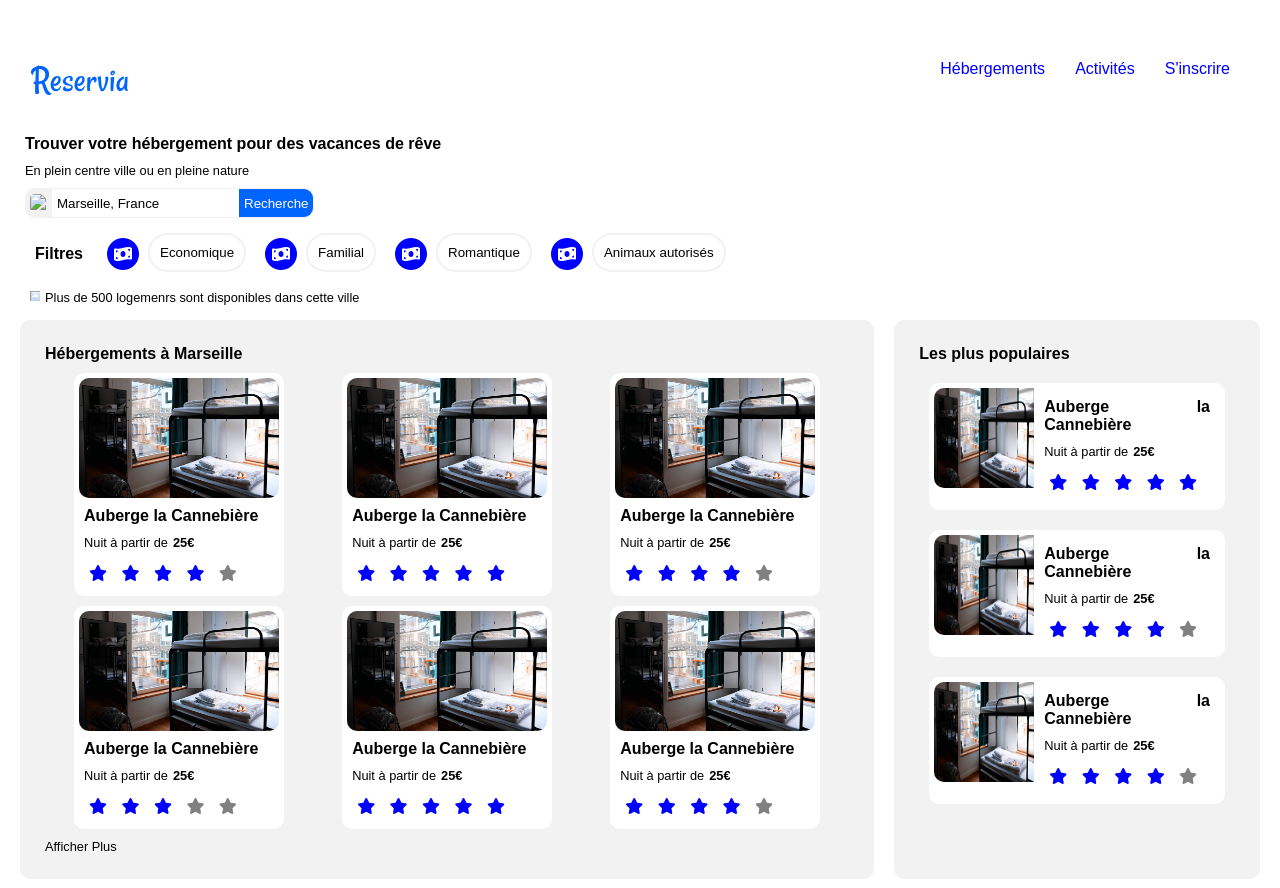
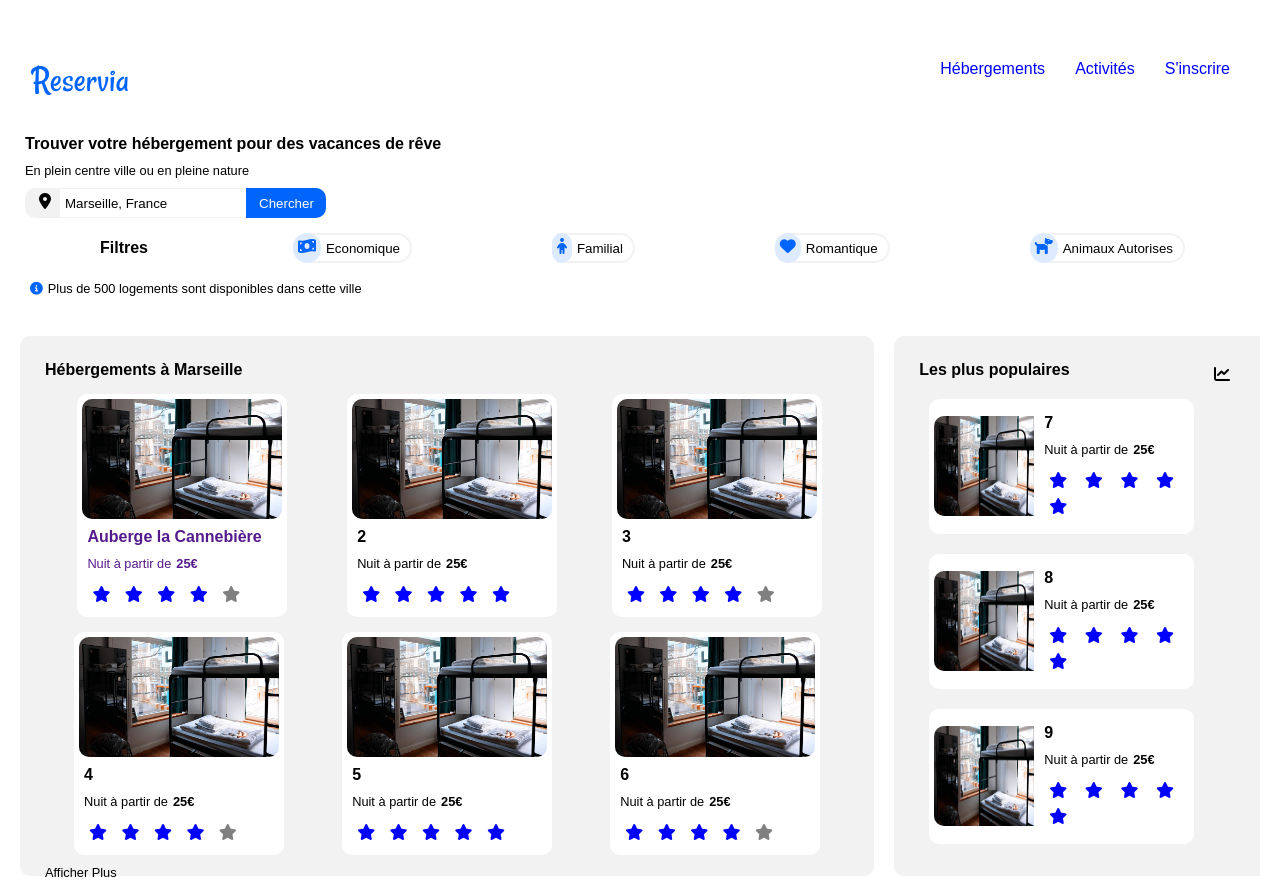
Before and after one commit to Fourcaud/FourcaudRemi_2_12042021, a plain HTML site: page index.html in a window 1280 px wide. Shown: the top 888 px of the page. Drawn offline with Linux system fonts and the light colour scheme.

Commit message:
Maj index et styles , passages des logos en <i>

```diff
--- a/index.html
+++ b/index.html
@@ -4,85 +4,75 @@
     <head>
 
         <link rel="stylesheet" href="styles.css" />
+        <title>Reservia</title>
         <script src="https://kit.fontawesome.com/21a375ebeb.js" crossorigin="anonymous"></script>
 
     </head>
 
     <body>
 
- <!-- Header -->
+       <!-- Header - Logo et Menu-->
+
        <div id="bloc_page">
-
             <header>
                 <div class="box_header">
                     <a href="#" > <img src="images/logo/Reservia.svg" alt="Logo Reservia" class="logo" /></a>
                     <div class="menu">
                        <nav>
-                 <li> <a href=""> Hébergements </a>  </li>
-                 <li> <a href=""> Activités </a>  </li>
+                           <li> <a href="#banniere"> Hébergements </a>  </li>
+                           <li> <a href="#section-activite"> Activités </a>  </li>
                            <li> <a href=""> S'inscrire </a>  </li>
                        </nav>
                    </div>
                </div>
             </header>
 
- <!-- Section 1  -->
+        <!-- Banniere avec un fomulaire de recherche  et 4 filtres*-->
 
             <section id="banniere">
                 <h1>Trouver votre hébergement pour des vacances de rêve</h1>
-
                 <h2>En plein centre ville ou en pleine nature</h2>
 
-    <div class="form-recherche">
-        <img src="images/logo/map-marker-alt-solid.svg" id="icone-form-recherche"/>
-        <input type="text" value="Marseille, France" id="text-form-recherche" >
-        <input type="submit" value="Recherche" id="button-form-recherche">
+                <div class="btn-recherche">
+                    <i class="fas fa-map-marker-alt "> </i>
+                    <input type="search" class="map-recherche" value="Marseille, France">
+                    <button type="submit" class="btn">Chercher</button>
                 </div>
 
                 <div class="box-filtre">
                     <div><h1>Filtres</h1></div>
-        <div class="box-economique" >
-            <span class="fa-stack" style="vertical-align: top;">
-              <i class="fas fa-circle fa-stack-2x"></i>
-              <i class="fas fa-money-bill-wave fa-stack-1x fa-inverse "></i>
-          </span>
-          <input type="submit" value="Economique" id="button-economique">
+                    <div class="box-1">
+                        <i class="fas fa-money-bill-wave"></i>
+                        <button type="submit" >Economique</button>
                     </div>
 
-      <div class="box-familial">
-          <span class="fa-stack" style="vertical-align: top;">
-              <i class="fas fa-circle fa-stack-2x"></i>
-              <i class="fas fa-money-bill-wave fa-stack-1x fa-inverse "></i>
-          </span>
-          <input type="submit" value="Familial" id="button-familial">
+                    <div class="box-1">
+                        <i class="fas fa-child"></i>
+                        <button type="submit" >Familial</button>
                     </div>
 
-      <div class="box-romantique">
-        <span class="fa-stack" style="vertical-align: top;">
-          <i class="fas fa-circle fa-stack-2x"></i>
-          <i class="fas fa-money-bill-wave fa-stack-1x fa-inverse "></i>
-      </span>
-      <input type="submit" value="Romantique" id="button-romantique">
+                    <div class="box-1">
+                        <i class="fas fa-heart"></i>
+                        <button type="submit" >Romantique</button>
                     </div>
 
-  <div class="box-animaux-autorises">
-      <span class="fa-stack" style="vertical-align: top;">
-          <i class="fas fa-circle fa-stack-2x"></i>
-          <i class="fas fa-money-bill-wave fa-stack-1x fa-inverse "></i>
-      </span>
-      <button id="button-animaux-autorises" type="button"> Animaux autorisés </button>
+                    <div class="box-1">
+                        <i class="fas fa-dog"></i>
+                        <button type="submit" >Animaux Autorises</button>
                     </div>
                 </div>
-<h2>Plus de 500 logemenrs sont disponibles dans cette ville <img src="images/logo/info-solid.svg" alt="icone-info" class="icone-info" /></h2>
+                <h2> <i class="fas fa-info-circle"></i>Plus de 500 logements sont disponibles dans cette ville </h2>
 
             </section>
 
-<!-- Section 2  -->
+        <!-- Debut de la partie avec les images-->
             <section class="section1">
                 <article class="onglet-hebergement">
                     <h1>Hébergements à Marseille</h1>
+                    <!-- Permiere Row-->
                     <div class="box-hebergement">
-         <div class="box">
+                        <a href="">
+                        <div class="box" >
                             <img src="images/hebergements/3_medium/marcus-loke-WQJvWU_HZFo-unsplash.jpg" alt="Auberge la Cannebière" />
                             <h1>Auberge la Cannebière</h1>
                             <h2>Nuit à partir de<strong>25€</strong></h2>
@@ -94,9 +84,10 @@
                                 <i class="fa fa-star"></i>
                             </div>
                         </div>
+                        </a>
                         <div class="box">
                             <img src="images/hebergements/3_medium/marcus-loke-WQJvWU_HZFo-unsplash.jpg" alt="Auberge la Cannebière" />
-         <h1>Auberge la Cannebière</h1>
+                            <h1>2</h1>
                             <h2>Nuit à partir de<strong>25€</strong></h2>
                             <div class="stars">
                                 <i class="fa fa-star blue" ></i>
@@ -108,7 +99,7 @@
                         </div>
                         <div class="box">
                             <img src="images/hebergements/3_medium/marcus-loke-WQJvWU_HZFo-unsplash.jpg" alt="Auberge la Cannebière" />
-     <h1>Auberge la Cannebière</h1>
+                            <h1>3</h1>
                             <h2>Nuit à partir de<strong>25€</strong></h2>
                             <div class="stars">
                                 <i class="fa fa-star blue" ></i>
@@ -119,22 +110,23 @@
                             </div>
                         </div>
                     </div>
+                    <!-- Deuxieme Row-->
                     <div class="box-hebergement">
                         <div class="box">
                             <img src="images/hebergements/3_medium/marcus-loke-WQJvWU_HZFo-unsplash.jpg" alt="Auberge la Cannebière" />
-    <h1>Auberge la Cannebière</h1>
+                            <h1>4</h1>
                             <h2>Nuit à partir de<strong>25€</strong></h2>
                             <div class="stars">
                                 <i class="fa fa-star blue" ></i>
                                 <i class="fa fa-star blue"></i>
                                 <i class="fa fa-star blue"></i>
-        <i class="fa fa-star "></i>
+                                <i class="fa fa-star blue"></i>
                                 <i class="fa fa-star"></i>
                             </div>
                         </div>
                         <div class="box">
                             <img src="images/hebergements/3_medium/marcus-loke-WQJvWU_HZFo-unsplash.jpg" alt="Auberge la Cannebière" />
- <h1>Auberge la Cannebière</h1>
+                            <h1>5</h1>
                             <h2>Nuit à partir de<strong>25€</strong></h2>
                             <div class="stars">
                                 <i class="fa fa-star blue" ></i>
@@ -146,7 +138,7 @@
                         </div>
                         <div class="box">
                             <img src="images/hebergements/3_medium/marcus-loke-WQJvWU_HZFo-unsplash.jpg" alt="Auberge la Cannebière" />
- <h1>Auberge la Cannebière</h1>
+                            <h1>6</h1>
                             <h2>Nuit à partir de<strong>25€</strong></h2>
                             <div class="stars">
                                 <i class="fa fa-star blue" ></i>
@@ -159,14 +151,14 @@
                     </div>
                 <h2>Afficher Plus</h2>
                 </article>
+        <!-- Partie Aside cote droit -->
                 <aside class="onglet-populaires">
-    <h1>Les plus populaires</h1>
+                    <h1>Les plus populaires <i class="fas fa-chart-line"></i></h1>
                         <div class="box-populaires">
                             <div class="box-2">
-
                                 <img src="images/hebergements/3_medium/marcus-loke-WQJvWU_HZFo-unsplash.jpg" alt="Auberge la Cannebière" />
                                 <div class="box">
-            <h1>Auberge la Cannebière</h1>
+                                    <h1>7</h1>
                                     <h2>Nuit à partir de<strong>25€</strong></h2>
                                     <div class="stars">
                                         <i class="fa fa-star blue" ></i>
@@ -180,41 +172,41 @@
                             <div class="box-2">
                                     <img src="images/hebergements/3_medium/marcus-loke-WQJvWU_HZFo-unsplash.jpg" alt="Auberge la Cannebière" />
                                     <div class="box">
-        <h1>Auberge la Cannebière</h1>
+                                        <h1>8</h1>
                                         <h2>Nuit à partir de<strong>25€</strong></h2>
                                         <div class="stars">
                                             <i class="fa fa-star blue" ></i>
                                             <i class="fa fa-star blue"></i>
                                             <i class="fa fa-star blue"></i>
                                             <i class="fa fa-star blue"></i>
-            <i class="fa fa-star"></i>
+                                            <i class="fa fa-star blue"></i>
                                         </div>
                                     </div>
                             </div>
                             <div class="box-2">
                                     <img src="images/hebergements/3_medium/marcus-loke-WQJvWU_HZFo-unsplash.jpg" alt="Auberge la Cannebière" />
                                     <div class="box">
-    <h1>Auberge la Cannebière</h1>
+                                        <h1>9</h1>
                                         <h2>Nuit à partir de<strong>25€</strong></h2>
                                         <div class="stars">
                                             <i class="fa fa-star blue" ></i>
                                             <i class="fa fa-star blue"></i>
                                             <i class="fa fa-star blue"></i>
                                             <i class="fa fa-star blue"></i>
-        <i class="fa fa-star"></i>
+                                            <i class="fa fa-star blue"></i>
                                         </div>
                                     </div>
                             </div>
                         </div>
-
                 </aside>
             </section>
 
-<!-- Aside 1  -->
+        <!-- Section-activite  -->
 
-<section class="section-activite">
+            <section id="section-activite">
                 <h1>Activités à Marseille </h1>
                 <div class="activite">
+                    <!--Premier lot de 3 -->
                     <div class="box-activite">
                         <div class="sous-box-activite-1">
                             <div class="img-l">
@@ -233,17 +225,13 @@
                                 <h1>îles du Frioul</h1>
                             </div>
                         </div>
-
-
                     </div>
+                    <!--Deuxieme lot de 3-->
                     <div class="box-activite">
                         <div class="sous-box-activite-1">
                             <div class="img-l">
                                <img src="images/activites\1_xlarge/reno-laithienne-QUgJhdY5Fyk-unsplash.jpg" alt="Auberge la Cannebière" />
-                 <div class="text-img-l">
                                <h1>Vieux Port</h1>
-                 </div>
-
                            </div>
                        </div>
                        <div class="sous-box-activite-2">
@@ -257,15 +245,9 @@
                                 <h1>îles du Frioul</h1>
                             </div>
                         </div>
-
-
                     </div>
                 </div>
             </section>
-
-
-
-
         <!-- Footer -->
 
             <footer>
--- a/styles.css
+++ b/styles.css
@@ -1,11 +1,10 @@
 *{
-	margin: 0px;
+	margin: auto;
 	padding: 5px;
 	font-family: Avenir, sans-serif;
 }
 header{
 	height: 100px;
-
 }
 h1{
 	font-size: 1em;
@@ -14,14 +13,17 @@ h2{
 	font-size: 0.8em;
 	font-weight : normal;
 }
-
-
+a{
+	text-decoration: none;
+}
 .logo{
 	float: left;
 	width: 100px;
 	height: 100px;
 }
+
 /* Menu */
+
 .menu
 {
 	float: right;
@@ -57,85 +59,143 @@ nav a:hover{
 	color: black;
 	border-top: 2px solid blue;
 }
+
+
+
+
+
+
 /*Barre de Recherche icone/champ/bouton*/
-.form-recherche
-{
-	display: flex;
+
+.btn-recherche{
 	height: 30px;
 }
-#icone-form-recherche
+.btn-recherche  button
 {
-	background-color: #F2F2F2;
-	border-top-left-radius: 10px;
-	border-bottom-left-radius: 10px;
-	border: 1px #F2F2F2 solid;
-	border-left: none;
+margin-left: -5px;
+border-bottom-right-radius: 10px;
+border-top-right-radius: 10px;
+border:none;
+background: #0065FC;
+color: #fff;
+height: 30px;
+width: 80px;
 }
-#text-form-recherche
+.btn-recherche  i
 {
-	border-top: 1px #F2F2F2 solid;
-	border-bottom: 1px #F2F2F2 solid;
-	border-left: none;
-	border-right: none;
+	float: left;
+margin-right: -5px;
+border-bottom-left-radius: 10px;
+border-top-left-radius: 10px;
+border:none;
+background: #F2F2F2;
+width: 30px;
+height: 20px;
+text-align: center;
 }
-#button-form-recherche
+.btn-recherche  i::before
 {
-	border-top-right-radius: 10px;
-	border-bottom-right-radius: 10px;
-	border: 1px #F2F2F2 solid;
-	border-left: none;
-	background-color: #0065FC;
-	color: #fff;
+
+width: 30px;
+height: 20px;
+
 }
+.btn-recherche  input
+{
+border-left:none;
+border-right: none;
+border-top: 1px solid #F2F2F2;
+border-bottom: 1px solid #F2F2F2;
+background: #fff;
+height: 30px;
+}
+
+.fa-map-marker-alt
+{
+vertical-align: top;
+}
+
 /*Barre de Filtre*/
+
 .box-filtre {
 	display: flex;
-	align-items: center;
 	flex-direction: row;
+	justify-content: flex-start;
+
 }
 .box-filtre h1{
 	border: none;
 	font-size: 1em;
 }
-.fa-circle
+
+
+.box-1
 {
-	color: #F2F2F2;
-	margin-right: -100px ;
+	width: auto;
+	text-align: center;
+
 }
-.fas
+.box-1 i
 {
-	padding: 0;
-	color: blue;
+
+float: left;
+margin-right: -10px;
+border-radius: 50px;
+border:none;
+background: #DEEBFF;
+height: 20px;
+position: relative;
 }
-.box-economique, .box-familial , .box-romantique , .box-animaux-autorises
+.box-1 button
 {
-	display: flex;
-	align-items: flex-start;
+padding: 0 10px 0 20px;
+margin-left: -5px;
+border-bottom-right-radius: 40px;
+border-top-right-radius: 40px;
+border:2px solid #F2F2F2;
+border-left: none;
+background: #fff;
+height: 30px;
+
 }
-#button-economique,#button-familial,#button-romantique,#button-animaux-autorises
+.box-1:hover{
+-webkit-transform: scale(1.3);
+transform: scale(1.3);
+}
+
+.box-1 .fas
 {
-	border: 2px #F2F2F2 solid;
-	border-radius: 50px ;
-	background-color: #fff;
-	padding: 10px;
+	color: #0065FC;
 }
-.icone-info{
-	float: left;
-	width: 10px;
-	height: 10px;
-	padding-top: 1px;
+
+
+
+.fa-info-circle
+{
+	color: #0065FC;
 }
+
+
+
+
+
+
 
 /*Box Articles de la page*/
 .section1
 {
 	display: flex;
+
+
+}
+section{
 	margin-bottom: 20px;
 }
 
 article, aside
 {
 	text-align: justify;
+	margin: auto;
 }
 article
 {
@@ -149,11 +209,20 @@ aside
 	padding: 10px;
 
 }
-.onglet-hebergement ,.onglet-populaires
+.onglet-hebergement
 {
 	background-color:#F2F2F2;
 	border-radius: 10px;
 	padding: 20px;
+	height: 500px;
+}
+.onglet-populaires
+{
+	background-color:#F2F2F2;
+	border-top-left-radius: 10px;
+	border-bottom-left-radius: 10px;
+	padding: 20px;
+	height: 500px;
 }
 .box-hebergement
 {
@@ -209,6 +278,7 @@ aside
 
 
 }
+
 .fa-star
 {
 	color: grey;
@@ -218,11 +288,16 @@ aside
 	color: blue;
 }
 
+.fa-chart-line
+{
+	float: right;
+}
+
 /*Activité à marseille*/
 .activite
 {
 
-	display: flex;
+display: flex;
 flex-direction: row;
 justify-content: space-around;
 }
@@ -239,35 +314,22 @@ flex: 1;
 {
 display: flex;
 flex-direction: row;
-
-
-
-
 }
 .sous-box-activite-2
 {
 display: flex;
 flex-direction: column;
-
-justify-content: space-between;
-
-
 }
 .img-l
 {
 /*
 box-shadow: 1px 1px 12px #555;*/
-
 max-width: 300px;
 margin: 0;
 padding: 0;
 }
 .text-img-l
 {
-
-
-
-
 }
 .img-m
 {
@@ -288,8 +350,6 @@ padding: -10px;
 	border-top-left-radius: 30px;
 	border-top-right-radius: 30px;
 box-shadow: 1px 1px 12px #555
-
-
 
 }
 .img-m img
```
Lines whose indentation alone changed are shown as unchanged.
